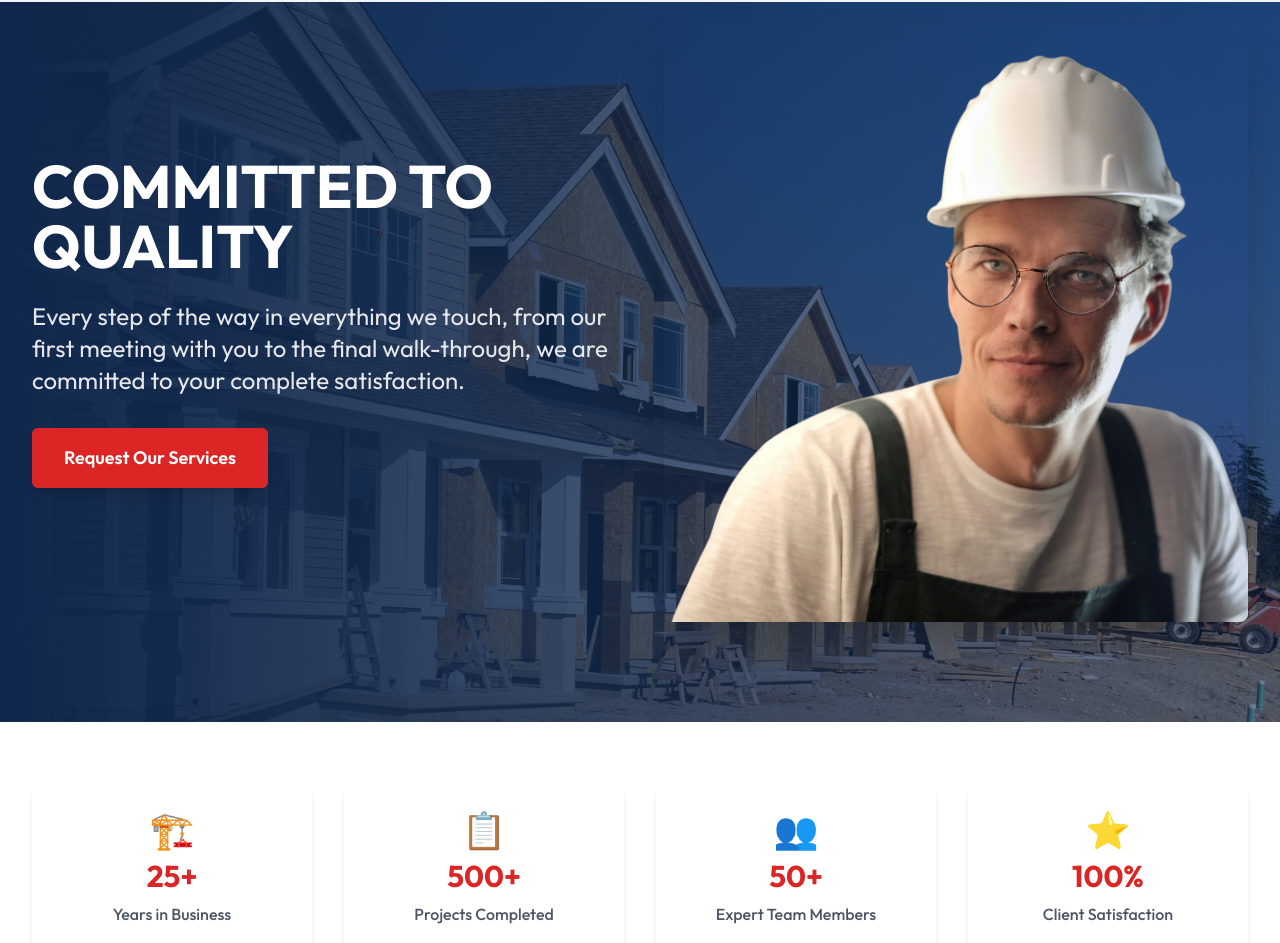
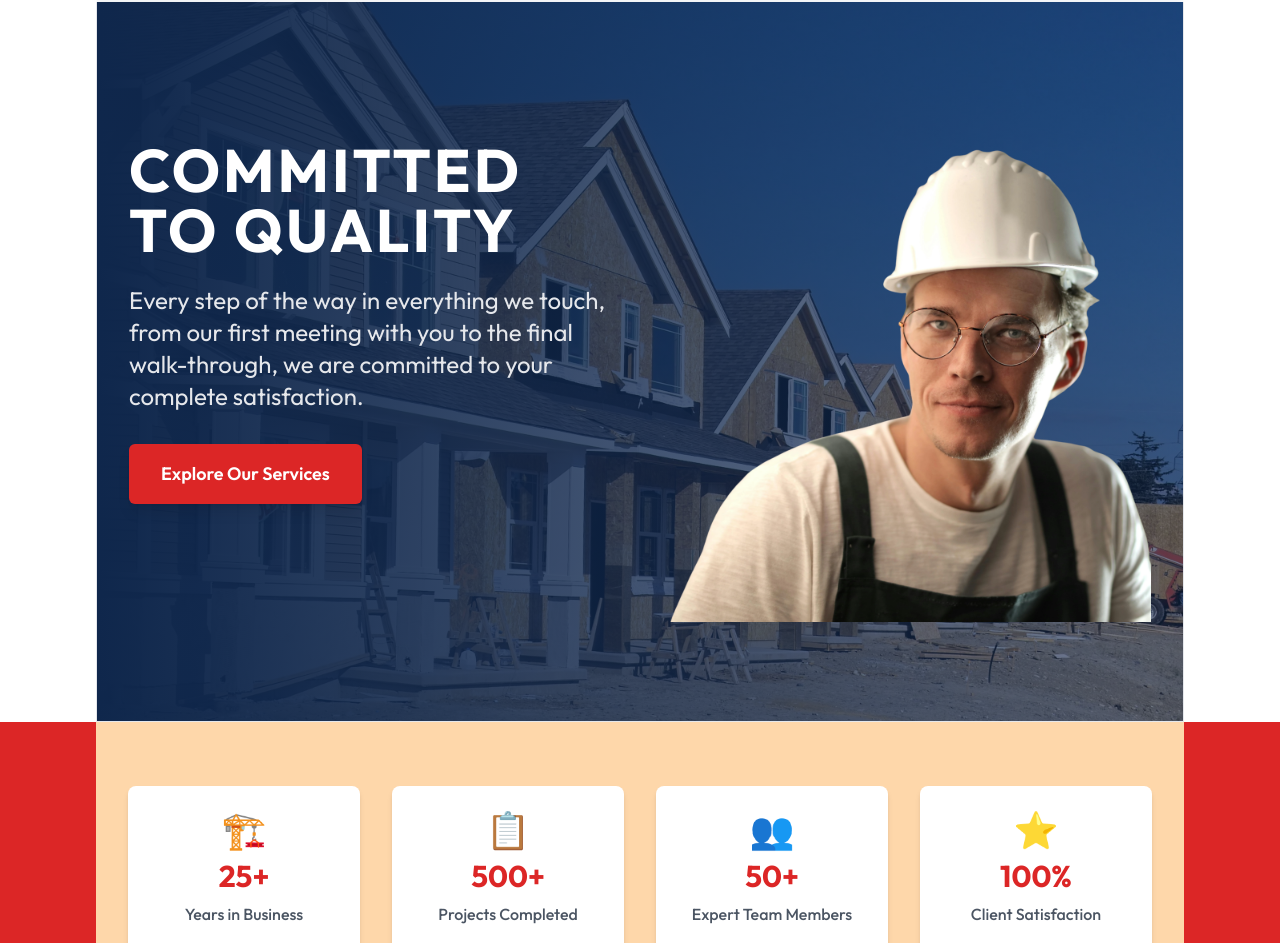
Before and after one commit to digitalrehman/H-Q-Builders, a React (Vite) app: page / in a window 1280 px wide. Shown: the part 78-1021 px from the top of the page. Built offline with nearby package versions, Linux system fonts and the light colour scheme.

Commit message:
hero section

```diff
--- a/src/assets/config.js
+++ b/src/assets/config.js
@@ -53,7 +53,7 @@ export const siteConfig = {
     title: "COMMITTED TO QUALITY",
     subtitle:
       "Every step of the way in everything we touch, from our first meeting with you to the final walk-through, we are committed to your complete satisfaction.",
-    buttonText: "Request Our Services",
+    buttonText: "Explore Our Services",
   },
 
   // Stats section
--- a/src/pages/Home.jsx
+++ b/src/pages/Home.jsx
@@ -49,11 +49,11 @@ const Home = () => {
         <meta name="description" content={siteConfig.meta.description} />
       </Helmet>
       {/* hero section  */}
-      <section className="relative min-h-screen flex items-center overflow-hidden">
+      <section className="relative w-[85%] mx-auto min-h-screen border flex items-center overflow-hidden">
   {/* Background Pattern */}
   <div className="absolute h-screen inset-0 background"></div>
 
-  <div className="relative z-10 max-w-7xl mx-auto px-4 sm:px-6 lg:px-8 py-10">
+  <div className="relative z-10 mx-auto px-4 sm:px-6 lg:px-8 py-10">
     <div className="flex flex-col lg:flex-row items-center justify-between gap-12">
 
       {/* Left Side - Text */}
@@ -63,7 +63,7 @@ const Home = () => {
         transition={{ duration: 0.8, delay: 0.2 }}
         className="text-white flex-1"
       >
-        <h1 className="text-4xl md:text-5xl lg:text-6xl font-bold mb-6 leading-tight">
+        <h1 className="text-4xl md:text-5xl lg:text-6xl font-bold mb-6 tracking-wider">
           {siteConfig.hero.title}
         </h1>
         <p className="text-lg md:text-xl lg:text-2xl mb-8 leading-relaxed text-gray-200">
@@ -87,14 +87,13 @@ const Home = () => {
         transition={{ duration: 0.8 }}
         className="relative flex-1 w-full h-[400px] sm:h-[500px] lg:h-[600px] flex items-end"
       >
-        <div className="relative w-full h-full">
+        <div className="relative w-full">
           <img
             src={siteConfig.images.heroImage}
             alt="Professional construction worker"
-            className="absolute bottom-0 left-0 w-full h-full object-cover object-bottom rounded-lg shadow-2xl"
+            className="absolute bottom-0 left-0 w-full h-[500px] object-cover object-bottom"
             loading="eager"
           />
-          <div className="absolute inset-0 bg-gradient-to-r from-transparent via-transparent to-blue-900/20 rounded-lg"></div>
         </div>
       </motion.div>
 
@@ -102,13 +101,9 @@ const Home = () => {
   </div>
 </section>
 
-
-
-
-
       {/* Stats Section */}
-      <section className="py-16 bg-white">
-        <div className="max-w-7xl mx-auto px-4 sm:px-6 lg:px-8">
+      <section className="bg-red-600 ">
+        <div className="w-[85%] py-16 bg-orange-200 mx-auto px-4 sm:px-6 lg:px-8">
           <div className="grid grid-cols-2 lg:grid-cols-4 gap-8">
             {siteConfig.stats.map((stat, index) => (
               <motion.div
```
